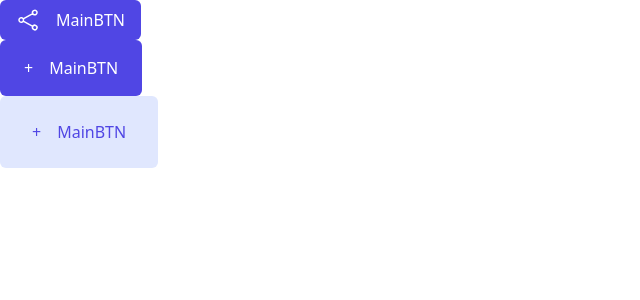
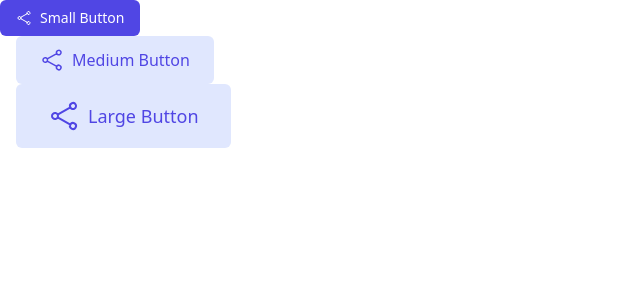
Before and after one commit to abhishekraut01/SecondBrain, a React (Vite) app in the folder client/: page / in a window 1280 px wide. Shown: the top 300 px of the page, without its empty margins (0-640 px from the left). Built offline with nearby package versions, Linux system fonts and the light colour scheme.

Commit message:
feat: update Button component to support children and optional props; add clsx for conditional styling; enhance ShareIcon sizes

```diff
--- a/client/package.json
+++ b/client/package.json
@@ -11,6 +11,7 @@
   },
   "dependencies": {
     "@tailwindcss/vite": "^4.0.6",
+    "clsx": "^2.1.1",
     "react": "^19.0.0",
     "react-dom": "^19.0.0"
   },
--- a/client/src/App.tsx
+++ b/client/src/App.tsx
@@ -3,36 +3,18 @@ import { ShareIcon } from "./components/ui/ShareIcon";
 
 export default function App() {
   return (
-    <>
-      <Button
-        variant="primary"
-        size="sm"
-        text="MainBTN"
-        icon={<ShareIcon size="lg"/>}
-        onClick={() => {
-          console.log("hello");
-        }}
-      />
+    <div className="space-x-4">
+      <Button variant="primary" size="sm" icon={<ShareIcon size="sm" />}>
+        Small Button
+      </Button>
 
-      <Button
-        variant="primary"
-        size="md"
-        text="MainBTN"
-        icon="+"
-        onClick={() => {
-          console.log("hello");
-        }}
-      />
+      <Button variant="secondary" size="md" icon={<ShareIcon size="md" />}>
+        Medium Button
+      </Button>
 
-      <Button
-        variant="secondary"
-        size="lg"
-        text="MainBTN"
-        icon="+"
-        onClick={() => {
-          console.log("hello");
-        }}
-      />
-    </>
+      <Button variant="secondary" size="lg" icon={<ShareIcon size="lg" />}>
+        Large Button
+      </Button>
+    </div>
   );
 }
--- a/client/src/components/ui/Button.tsx
+++ b/client/src/components/ui/Button.tsx
@@ -1,35 +1,46 @@
 import { ReactNode } from "react";
+import clsx from "clsx"; // Optional: Helps in managing conditional classes
 
 export interface IButton {
-  variant: "primary" | "secondary";
-  size: "sm" | "md" | "lg";
-  text: string;
-  icon: ReactNode;
-  onClick: () => void; //
+  variant?: "primary" | "secondary";
+  size?: "sm" | "md" | "lg";
+  children: ReactNode;
+  icon?: ReactNode;
+  className?: string;
+  onClick?: React.MouseEventHandler<HTMLButtonElement>;
 }
 
 const buttonVariants = {
-  primary: "bg-purple-600 text-white",
-  secondary: "bg-purple-300 text-purple-600",
+  primary: "bg-purple-600 text-white hover:bg-purple-700",
+  secondary: "bg-purple-300 text-purple-600 hover:bg-purple-400",
 };
 
-const defaultStyles = "rounded-md p-4 flex";
-
-const size = {
-  sm: "py-2 px-4",
-  md: "py-4 px-6",
-  lg: "py-6 px-8",
+const sizeClasses = {
+  sm: "py-2 px-4 text-sm",
+  md: "py-3 px-6 text-md",
+  lg: "py-4 px-8 text-lg",
 };
 
-export const Button = (props: IButton) => {
+export const Button = ({
+  variant = "primary",
+  size = "md",
+  children,
+  icon,
+  className = "",
+  onClick,
+}: IButton) => {
   return (
     <button
-      className={`${buttonVariants[props.variant]} ${defaultStyles} ${
-        size[props.size]
-      }`}
-      onClick={props.onClick}>
-
-      {props.icon ? <div className="pr-4 ">{props.icon}</div> : null} {props.text}
+      className={clsx(
+        "rounded-md flex items-center transition-all duration-300",
+        buttonVariants[variant],
+        sizeClasses[size],
+        className
+      )}
+      onClick={onClick}
+    >
+      {icon && <span className="mr-2">{icon}</span>}
+      {children}
     </button>
   );
 };
--- a/client/src/components/ui/ShareIcon.tsx
+++ b/client/src/components/ui/ShareIcon.tsx
@@ -3,9 +3,9 @@ interface IShareIconProps {
 }
 
 const ShareIconVarients =  {
-    sm:"size-2",
-    md:"size-4",
-    lg:"size-6",
+    sm:"size-4",
+    md:"size-6",
+    lg:"size-8",
 }
 
 export const ShareIcon = (props:IShareIconProps) => {
```
Also changed, not shown: 1 other file (tests, documents, lock files or other folders).
